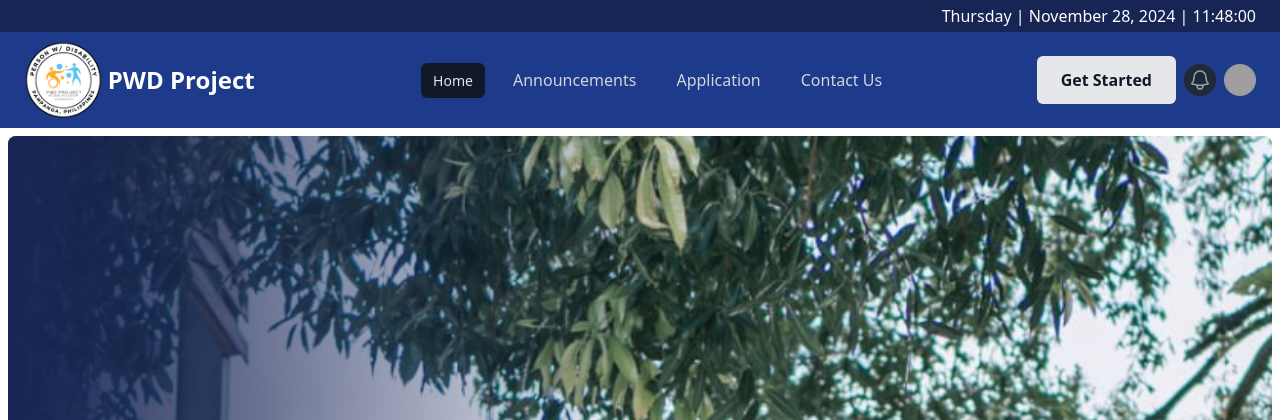
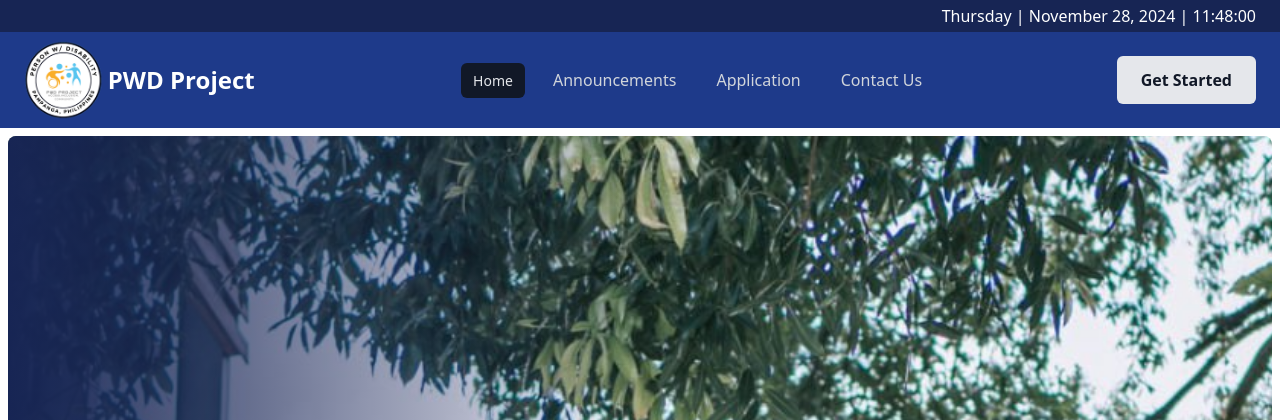
Before and after one commit to AYRGO/collab_proj, a PHP site: page /index.php in a window 1280 px wide. Shown: the top 420 px of the page. Run offline with PHP 8.4, Linux system fonts and the light colour scheme; some libraries are stand-ins or nearby versions; grey boxes are pictures that could not be loaded.

Commit message:
newupdate

```diff
--- a/include/landing/navbar.php
+++ b/include/landing/navbar.php
@@ -1,3 +1,6 @@
+<?php
+session_start();
+?>
 <nav class="bg-blue-900 sticky top-0 left-0 right-0 z-30 py-2 px-6">
     <div class="flex items-center justify-between">
         <!-- left section (logo with title) -->
@@ -11,43 +14,26 @@
             <div class="flex items-center md:space-x-0 lg:space-x-1 xl:space-x-4">
                 <div class="relative group">
                     <a href="index.php" class="rounded-md <?php
-                        echo ($page =='index') ? 'bg-gray-900 text-gray-200' : 'text-gray-300 hover:bg-gray-700 hover:text-white';
+                    echo ($page == 'index') ? 'bg-gray-900 text-gray-200' : 'text-gray-300 hover:bg-gray-700 hover:text-white';
                     ?> px-3 py-2 text-sm font-medium">
                         Home
                     </a>
-
-
-                    <!-- <div
-                        class="hidden dropdown group-hover:block absolute w-[300px] bg-white rounded-lg shadow-lg top-8">
-                        <ul class="p-3 space-y-3">
-                            <li><a href="#" class="block hover:bg-gray-400 hover:text-white p-2 rounded">Overview</a>
-                            </li>
-                            <li><a href="#" class="block hover:bg-gray-400 hover:text-white p-2 rounded">Vision</a>
-                            </li>
-                            <li><a href="#" class="block hover:bg-gray-400 hover:text-white p-2 rounded">Mission</a>
-                            </li>
-                        </ul>
-                    </div> -->
                 </div>
 
                 <a href="announcement.php" class="rounded-md <?php
-                        echo ($page =='announcement') ? 'bg-gray-900 text-gray-200' : 'text-gray-300 hover:bg-gray-700 hover:text-white';?>
+                echo ($page == 'announcement') ? 'bg-gray-900 text-gray-200' : 'text-gray-300 hover:bg-gray-700 hover:text-white'; ?>
                         px-3 py-2 text-md font-medium text-gray-300 hover:bg-gray-700 hover:text-white">
                     Announcements
                 </a>
 
-                <a href="application.php"
-                    class="rounded-md <?php
-                        echo ($page =='application') ? 'bg-gray-900 text-gray-200' : 'text-gray-300 hover:bg-gray-700 hover:text-white'; ?>
+                <a href="application.php" class="rounded-md <?php
+                echo ($page == 'application') ? 'bg-gray-900 text-gray-200' : 'text-gray-300 hover:bg-gray-700 hover:text-white'; ?>
                         px-3 py-2 text-md font-medium text-gray-300 hover:bg-gray-700 hover:text-white">
                     Application
                 </a>
-<!--
-                <a href="#"
-                    class="rounded-md px-3 py-2 text-md font-medium text-gray-300 hover:bg-gray-700 hover:text-white">Forum</a> -->
 
                 <a href="contact.php" class="rounded-md <?php
-                        echo ($page =='contact') ? 'bg-gray-900 text-gray-200' : 'text-gray-300 hover:bg-gray-700 hover:text-white';
+                echo ($page == 'contact') ? 'bg-gray-900 text-gray-200' : 'text-gray-300 hover:bg-gray-700 hover:text-white';
                 ?> px-3 py-2 text-md font-medium text-gray-300 hover:bg-gray-700 hover:text-white">Contact
                     Us
                 </a>
@@ -55,42 +41,33 @@
         </div>
 
         <!-- right section (icons) -->
-
         <div class="flex items-center gap-2">
+            <!-- when the user is not yet logged in -->
+            <?php if (!isset($_SESSION['id'])): ?>
+                <a href="loginpage.php">
                     <button class="px-6 py-3 text-gray-900 font-semibold bg-gray-200 rounded-md hover:bg-gray-400 hover:text-white">Get Started</button>
-            <div class="flex items-center gap-2">
-            <button
-                class=" rounded-full bg-gray-800 p-1 text-gray-400 hover:text-white focus:outline-none focus:ring-2 focus:ring-white focus:ring-offset-2 focus:ring-offset-gray-800">
-                <svg class="h-6 w-6" fill="none" viewBox="0 0 24 24" stroke-width="1.5" stroke="currentColor"
-                    aria-hidden="true" data-slot="icon">
-                    <path stroke-linecap="round" stroke-linejoin="round"
-                        d="M14.857 17.082a23.848 23.848 0 0 0 5.454-1.31A8.967 8.967 0 0 1 18 9.75V9A6 6 0 0 0 6 9v.75a8.967 8.967 0 0 1-2.312 6.022c1.733.64 3.56 1.085 5.455 1.31m5.714 0a24.255 24.255 0 0 1-5.714 0m5.714 0a3 3 0 1 1-5.714 0" />
+                </a>
+            <?php else: ?>
+                <!-- when the user already login -->
+                <button class="rounded-full bg-gray-800 p-1 text-gray-400 hover:text-white focus:outline-none focus:ring-2 focus:ring-white focus:ring-offset-2 focus:ring-offset-gray-800">
+                    <svg class="h-6 w-6" fill="none" viewBox="0 0 24 24" stroke-width="1.5" stroke="currentColor" aria-hidden="true" data-slot="icon">
+                        <path stroke-linecap="round" stroke-linejoin="round" d="M14.857 17.082a23.848 23.848 0 0 0 5.454-1.31A8.967 8.967 0 0 1 18 9.75V9A6 6 0 0 0 6 9v.75a8.967 8.967 0 0 1-2.312 6.022c1.733.64 3.56 1.085 5.455 1.31m5.714 0a24.255 24.255 0 0 1-5.714 0m5.714 0a3 3 0 1 1-5.714 0" />
                     </svg>
                 </button>
 
                 <!-- Profile dropdown -->
-              <div  class="group cursor-pointer">
-                    <img class="h-8 w-8 rounded-full" id="profileIcon"
-                        src="https://images.unsplash.com/photo-1472099645785-5658abf4ff4e?ixlib=rb-1.2.1&ixid=eyJhcHBfaWQiOjEyMDd9&auto=format&fit=facearea&facepad=2&w=256&h=256&q=80"
-                        alt="Profile picture">
+                <div class="group cursor-pointer relative">
+                    <img class="h-8 w-8 rounded-full" id="profileIcon" src="https://images.unsplash.com/photo-1472099645785-5658abf4ff4e?ixlib=rb-1.2.1&ixid=eyJhcHBfaWQiOjEyMDd9&auto=format&fit=facearea&facepad=2&w=256&h=256&q=80" alt="Profile picture">
 
-
-                <div
-                        class="hidden dropdown absolute w-[300px] bg-white rounded-lg shadow-lg top-16 right-8" id="dropdownProfile">
+                    <div class="hidden dropdown absolute w-[300px] bg-white rounded-lg shadow-lg top-16 right-0" id="dropdownProfile">
                         <ul class="p-3 space-y-3">
-                            <li><a href="page/user/index.php" class="block hover:bg-gray-400 hover:text-white p-2 rounded">Profile</a>
-                            </li>
-                            <li><a href="page/user/usersetting.php" class="block hover:bg-gray-400 hover:text-white p-2 rounded">Settings</a>
-                            </li>
-                            <li><a href="loginpage.php" class="block hover:bg-gray-400 hover:text-white p-2 rounded">Sign out</a>
-                            </li>
+                            <li><a href="page/user/index.php" class="block hover:bg-gray-400 hover:text-white p-2 rounded">Profile</a></li>
+                            <li><a href="page/user/usersetting.php" class="block hover:bg-gray-400 hover:text-white p-2 rounded">Settings</a></li>
+                            <li><a href="logout.php" class="block hover:bg-gray-400 hover:text-white p-2 rounded">Sign out</a></li>
                         </ul>
                     </div>
                 </div>
-            </div>
-
-
-
+            <?php endif; ?>
         </div>
     </div>
 </nav>
--- a/index.php
+++ b/index.php
@@ -1,6 +1,3 @@
-<?php
-session_start();
-?>
 <!doctype html>
 <html class="scroll-smooth">
 
--- a/login.php
+++ b/login.php
@@ -1,4 +1,5 @@
 <?php
+session_start();
 require 'include/landing/connect.php';
 
 try {
--- a/register.php
+++ b/register.php
@@ -1,4 +1,5 @@
 <?php
+session_start();
     require 'include/landing/connect.php';
 
     try {
```
Lines whose indentation alone changed are shown as unchanged.
